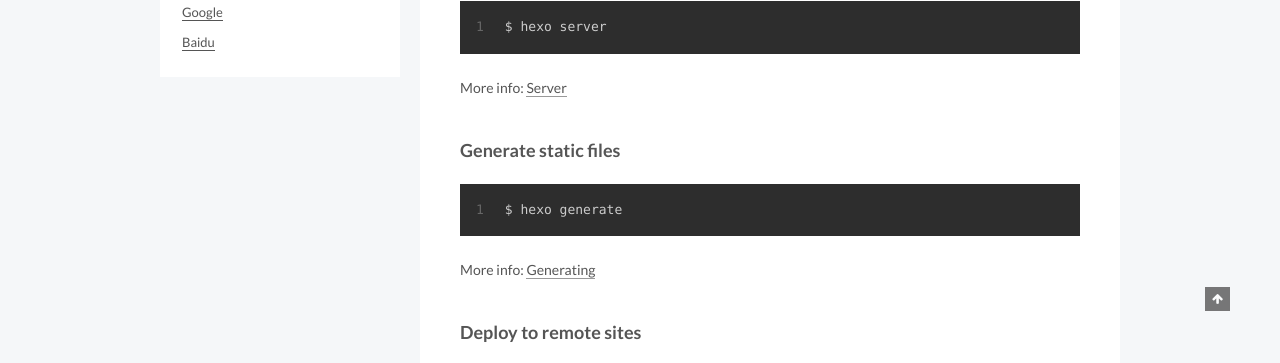
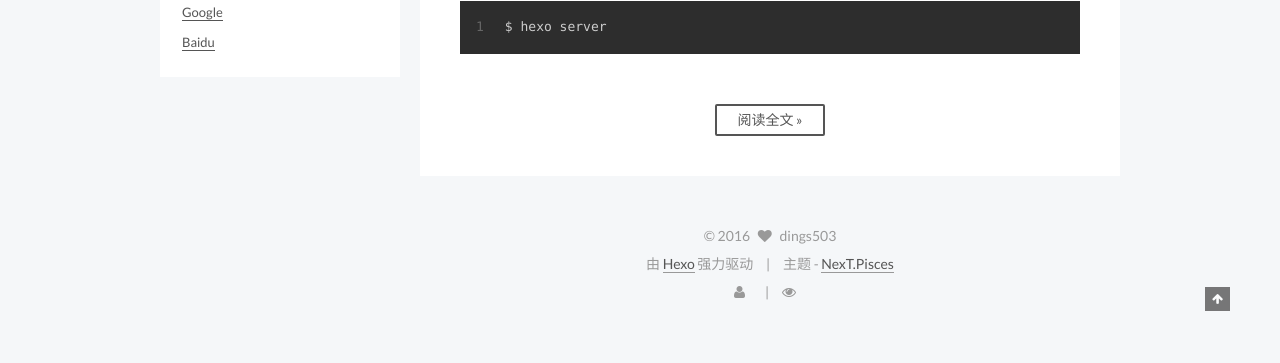
Before and after one commit to dings503/dings503.github.io, a plain HTML site: page index.html in a window 1280 px wide. Shown: the part 589-952 px from the top of the page. After the commit the page ends 915 px from the top, so only its background shows below. Drawn offline with nearby package versions, Linux system fonts and the light colour scheme; some packages are replaced by stand-ins of ours; a script that the page names is missing.

Commit message:
Site updated: 2016-04-12 08:18:40

```diff
--- a/css/main.css
+++ b/css/main.css
@@ -1535,7 +1535,7 @@ pre .javascript .function {
   width: 4px;
   height: 4px;
   border-radius: 50%;
-  background: #2eb0ff;
+  background: #ff0fc2;
 }
 .links-of-blogroll {
   font-size: 13px;
--- a/index.html
+++ b/index.html
@@ -301,18 +301,15 @@
 
 
 
-
-            <p>Welcome to <a href="https://hexo.io/" target="_blank" rel="external">Hexo</a>! This is your very first post. Check <a href="https://hexo.io/docs/" target="_blank" rel="external">documentation</a> for more info. If you get any problems when using Hexo, you can find the answer in <a href="https://hexo.io/docs/troubleshooting.html" target="_blank" rel="external">troubleshooting</a> or you can ask me on <a href="https://github.com/hexojs/hexo/issues" target="_blank" rel="external">GitHub</a>.</p>
+          <p>Welcome to <a href="https://hexo.io/">Hexo</a>! This is your very first post. Check <a href="https://hexo.io/docs/">documentation</a> for more info. If you get any problems when using Hexo, you can find the answer in <a href="https://hexo.io/docs/troubleshooting.html">troubleshooting</a> or you can ask me on <a href="https://github.com/hexojs/hexo/issues">GitHub</a>.</p>
 <h2 id="Quick-Start"><a href="#Quick-Start" class="headerlink" title="Quick Start"></a>Quick Start</h2><h3 id="Create-a-new-post"><a href="#Create-a-new-post" class="headerlink" title="Create a new post"></a>Create a new post</h3><figure class="highlight bash"><table><tr><td class="gutter"><pre><span class="line">1</span><br></pre></td><td class="code"><pre><span class="line">$ hexo new <span class="string">"My New Post"</span></span><br></pre></td></tr></table></figure>
-<p>More info: <a href="https://hexo.io/docs/writing.html" target="_blank" rel="external">Writing</a></p>
+<p>More info: <a href="https://hexo.io/docs/writing.html">Writing</a></p>
 <h3 id="Run-server"><a href="#Run-server" class="headerlink" title="Run server"></a>Run server</h3><figure class="highlight bash"><table><tr><td class="gutter"><pre><span class="line">1</span><br></pre></td><td class="code"><pre><span class="line">$ hexo server</span><br></pre></td></tr></table></figure>
-<p>More info: <a href="https://hexo.io/docs/server.html" target="_blank" rel="external">Server</a></p>
-<h3 id="Generate-static-files"><a href="#Generate-static-files" class="headerlink" title="Generate static files"></a>Generate static files</h3><figure class="highlight bash"><table><tr><td class="gutter"><pre><span class="line">1</span><br></pre></td><td class="code"><pre><span class="line">$ hexo generate</span><br></pre></td></tr></table></figure>
-<p>More info: <a href="https://hexo.io/docs/generating.html" target="_blank" rel="external">Generating</a></p>
-<h3 id="Deploy-to-remote-sites"><a href="#Deploy-to-remote-sites" class="headerlink" title="Deploy to remote sites"></a>Deploy to remote sites</h3><figure class="highlight bash"><table><tr><td class="gutter"><pre><span class="line">1</span><br></pre></td><td class="code"><pre><span class="line">$ hexo deploy</span><br></pre></td></tr></table></figure>
-<p>More info: <a href="https://hexo.io/docs/deployment.html" target="_blank" rel="external">Deployment</a></p>
-
-
+          <div class="post-more-link text-center">
+            <a class="btn" href="/2016/04/11/hello-world/#more" rel="contents">
+              阅读全文 &raquo;
+            </a>
+          </div>
 
 
     </div>
```
Also changed, not shown: 2016/04/11/hello-world/index.html (+2 -1 lines).
